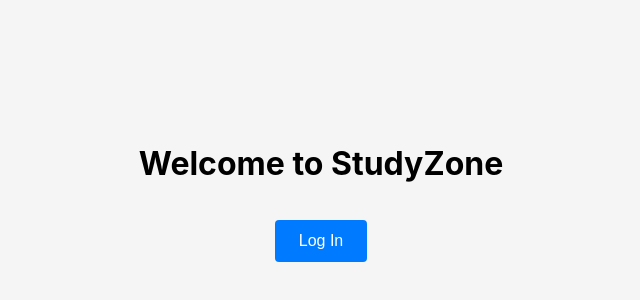
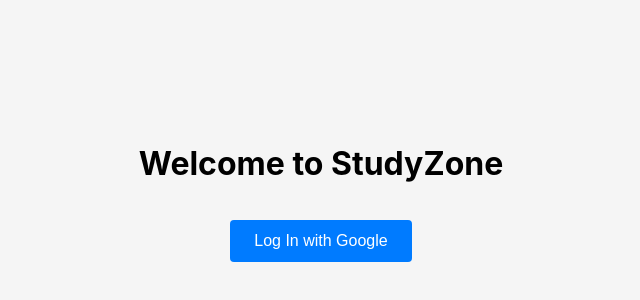
Before and after one commit to saachiraju/StudyZone-CS180, a React (Create React App) app in the folder studyzone/: page / in a window 1280 px wide. Shown: the part 208-508 px from the top of the page, without its empty margins (319-959 px from the left). Built offline with nearby package versions, Linux system fonts and the light colour scheme; no server answers.

Commit message:
Initial commit with Firebase setup and login components

```diff
--- a/studyzone/package.json
+++ b/studyzone/package.json
@@ -7,6 +7,7 @@
     "@testing-library/jest-dom": "^6.6.3",
     "@testing-library/react": "^16.3.0",
     "@testing-library/user-event": "^13.5.0",
+    "firebase": "^11.6.1",
     "react": "^19.1.0",
     "react-dom": "^19.1.0",
     "react-scripts": "5.0.1",
--- a/studyzone/src/App.js
+++ b/studyzone/src/App.js
@@ -1,7 +1,12 @@
 import Homepage from './Homepage';
+import { AuthProvider } from './AuthContext';
 
 function App() {
-  return <Homepage />;
+  return (
+    <AuthProvider>
+      <Homepage />
+    </AuthProvider>
+  );
 }
 
 export default App;
--- /dev/null
+++ b/studyzone/src/AuthContext.js
@@ -0,0 +1,34 @@
+import React, { createContext, useContext, useState, useEffect } from 'react';
+import { auth } from './firebase';
+import { onAuthStateChanged } from 'firebase/auth';
+
+const AuthContext = createContext();
+
+export function useAuth() {
+  return useContext(AuthContext);
+}
+
+export function AuthProvider({ children }) {
+  const [currentUser, setCurrentUser] = useState(null);
+  const [loading, setLoading] = useState(true);
+
+  useEffect(() => {
+    const unsubscribe = onAuthStateChanged(auth, (user) => {
+      setCurrentUser(user);
+      setLoading(false);
+    });
+
+    return unsubscribe;
+  }, []);
+
+  const value = {
+    currentUser,
+    loading
+  };
+
+  return (
+    <AuthContext.Provider value={value}>
+      {!loading && children}
+    </AuthContext.Provider>
+  );
+}
--- a/studyzone/src/Homepage.js
+++ b/studyzone/src/Homepage.js
@@ -1,11 +1,39 @@
 import React from 'react';
 import './Homepage.css';
+import { auth, googleProvider } from './firebase';
+import { signInWithPopup, signOut } from 'firebase/auth';
+import { useAuth } from './AuthContext';
 
 function Homepage() {
+  const { currentUser } = useAuth();
+
+  const handleGoogleSignIn = async () => {
+    try {
+      await signInWithPopup(auth, googleProvider);
+    } catch (error) {
+      console.error("Error signing in with Google:", error);
+    }
+  };
+
+  const handleSignOut = async () => {
+    try {
+      await signOut(auth);
+    } catch (error) {
+      console.error("Error signing out:", error);
+    }
+  };
+
   return (
     <div className="homepage-container">
       <h1>Welcome to StudyZone</h1>
-      <button className="login-button">Log In</button>
+      {currentUser ? (
+        <div>
+          <p>Hello, {currentUser.displayName}</p>
+          <button className="login-button" onClick={handleSignOut}>Sign Out</button>
+        </div>
+      ) : (
+        <button className="login-button" onClick={handleGoogleSignIn}>Log In with Google</button>
+      )}
     </div>
   );
 }
--- /dev/null
+++ b/studyzone/src/firebase.js
@@ -0,0 +1,25 @@
+// Import the functions you need from the SDKs you need
+import { initializeApp } from "firebase/app";
+import { getAnalytics } from "firebase/analytics";
+import { getAuth, GoogleAuthProvider } from "firebase/auth";
+
+// Your web app's Firebase configuration
+// For Firebase JS SDK v7.20.0 and later, measurementId is optional
+const firebaseConfig = {
+  apiKey: "AIzaSyBiTLsjbj2Ba3kw8JBGKxxXw_NK6rU9m5k",
+  authDomain: "studyzone-3b8dd.firebaseapp.com",
+  projectId: "studyzone-3b8dd",
+  storageBucket: "studyzone-3b8dd.firebasestorage.app",
+  messagingSenderId: "166645360860",
+  appId: "1:166645360860:web:c171244748ececdd37ec19",
+  measurementId: "G-39MMQ038BM"
+};
+
+// Initialize Firebase
+const app = initializeApp(firebaseConfig);
+const analytics = getAnalytics(app);
+const auth = getAuth(app);
+const googleProvider = new GoogleAuthProvider();
+
+export { auth, googleProvider };
+export default app;
--- a/studyzone/src/index.js
+++ b/studyzone/src/index.js
@@ -9,7 +9,3 @@
     <App />
   </React.StrictMode>
 );
-
-// If you want to start measuring performance in your app, pass a function
-// to log results (for example: reportWebVitals(console.log))
-// or send to an analytics endpoint. Learn more: https://bit.ly/CRA-vitals
```
Also changed, not shown: 2 other files (tests, documents, lock files or other folders).
